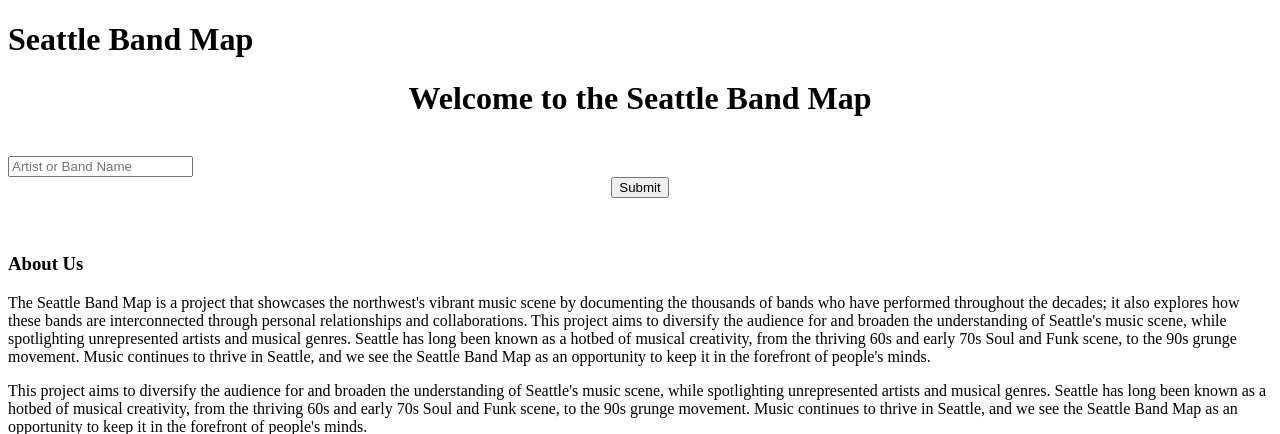
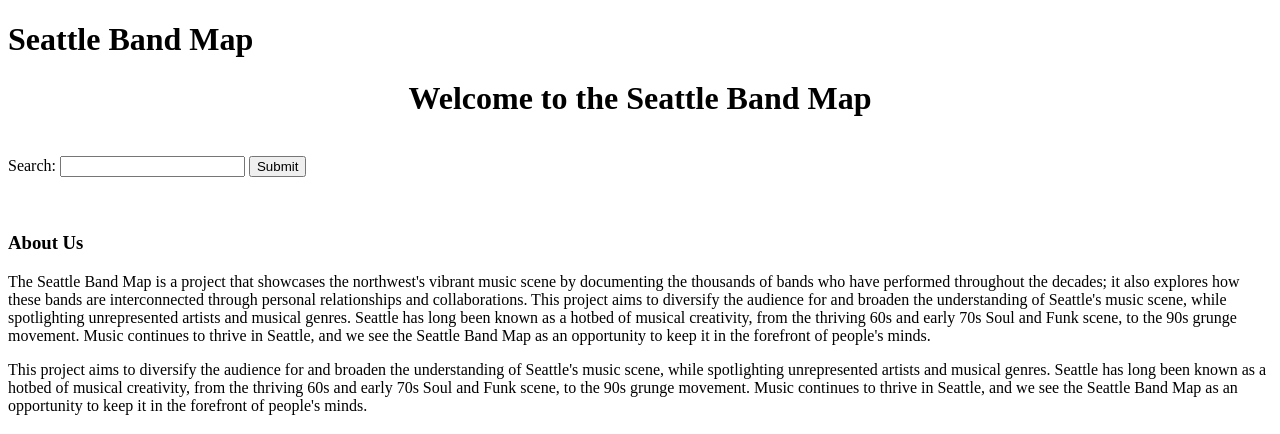
Before and after one commit to NCSUWebClass/Fall12-SeattleMusicScene, a PHP site: page / in a window 1280 px wide. Shown: the top 434 px of the page. Run offline with PHP 8.4, Linux system fonts and the light colour scheme; some libraries are stand-ins or nearby versions.

Commit message:
test search.php

```diff
--- a/index.php
+++ b/index.php
@@ -27,12 +27,10 @@
 
 			<h1 class="center-text">Welcome to the Seattle Band Map</h1>
 			<br>
-			<form action="search.php" method="post">
-			<input type="text" name="term" id="search-box" placeholder="Artist or Band Name" data-theme="a" />
-			<div class="center-text">
-			<input type="submit" name="submit" data-theme="a" value="Submit" data-inline="true"/>
-			</div>
-			</form>
+			    <form action="search.php" method="POST">
+			     Search: <input type="text" name="term" />
+			    <input type="submit" name="submit" value="Submit" />
+			    </form>
 			<br>
 			<br>
 
```
